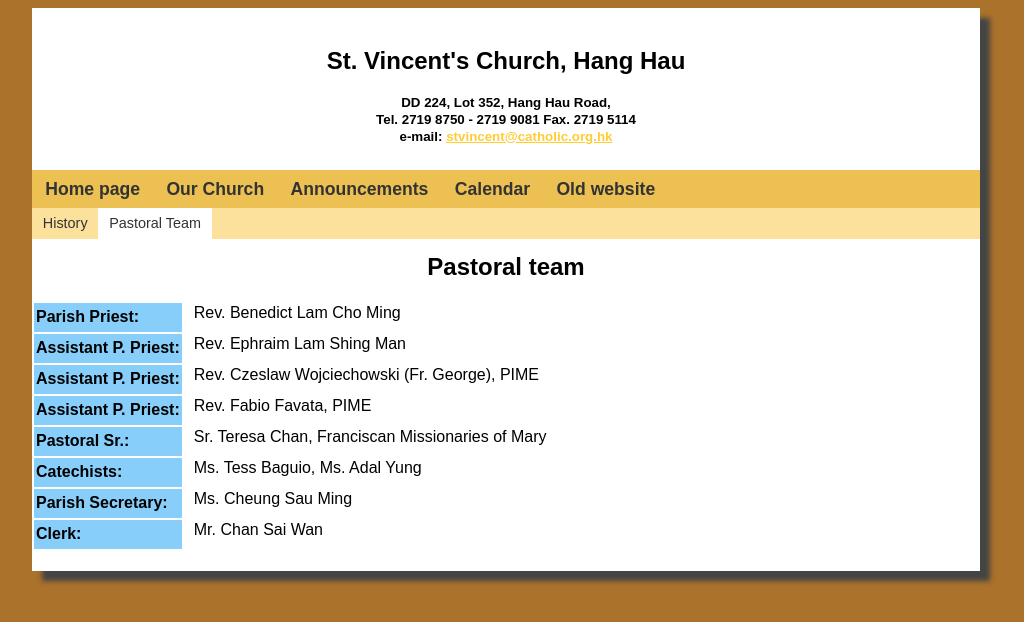
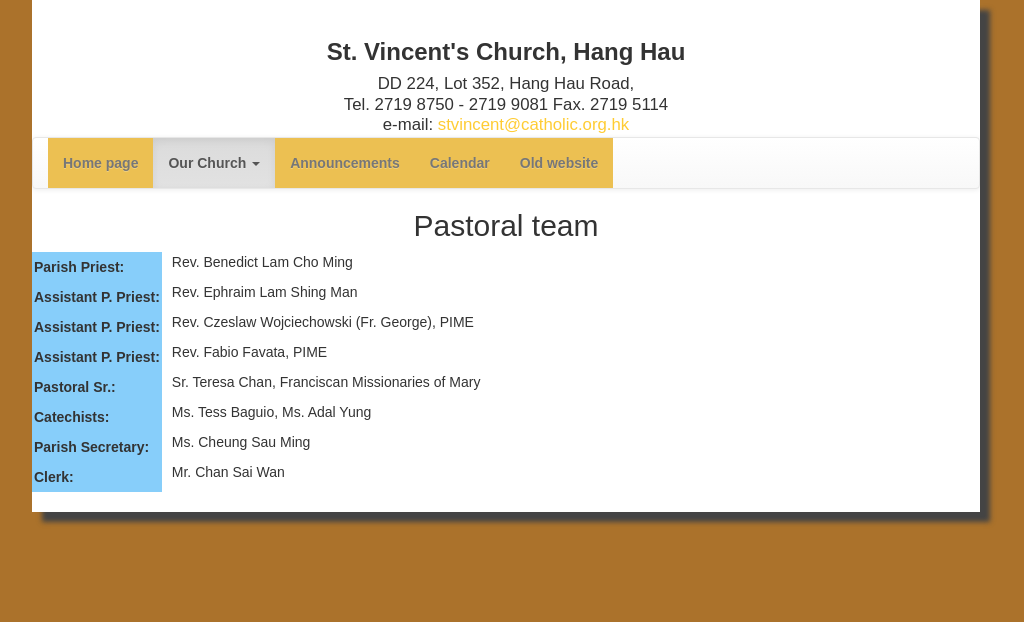
Before and after one commit to Mlvtrglvn/ChurchNew, a plain HTML site: page pastoral_team.html in a window 1280 px wide. Shown: the whole page, without its empty margins (134-1158 px from the left). Drawn offline with nearby package versions, Linux system fonts and the light colour scheme.

Commit message:
Light refresh of the website style

```diff
--- a/general_style.css
+++ b/general_style.css
@@ -13,6 +13,11 @@ article {
     padding-top: 0.5cm;
     overflow: auto;
     font-family: AGothic, sans-serif;
+}
+
+.background-navbar {
+    background-color: #ECC052;
+    font-weight: bold;
 }
 
 #pagecontent {
@@ -49,12 +54,13 @@ article {
     padding: 2px;
 }
 
-.newsitem {
-    padding-bottom: 10px;
+.center-header {
+    text-align: center;
 }
 
 .newsitem {
     margin: 4px;
+    padding-bottom: 10px;
     text-align: left;
 }
 
@@ -100,34 +106,34 @@ nav {
     background-color: #ECC052;
 }
 
-ul.MenuBarHorizontal {
-    padding: 0;
-    list-style-type: none;
-    font-size: 100%;
-    width: 100%;
-    float: left;
-    background-color: #ECC052;
-    margin-bottom: 0;
-}
+/*ul.MenuBarHorizontal {*/
+/*padding: 0;*/
+/*list-style-type: none;*/
+/*font-size: 100%;*/
+/*width: 100%;*/
+/*float: left;*/
+/*background-color: #ECC052;*/
+/*margin-bottom: 0;*/
+/*}*/
 
-ul.MenuBarHorizontal li {
-    margin: 0;
-    padding: 0;
-    list-style-type: none;
-    font-size: 110%;
-    text-align: left;
-    float: left;
-}
+/*ul.MenuBarHorizontal li {*/
+/*margin: 0;*/
+/*padding: 0;*/
+/*list-style-type: none;*/
+/*font-size: 110%;*/
+/*text-align: left;*/
+/*float: left;*/
+/*}*/
 
-ul.MenuBarHorizontal a {
-    display: block;
-    cursor: pointer;
-    background-color: #ECC052;
-    padding: 0.5em 0.75em;
-    color: #333;
-    text-decoration: none;
-    font-weight: bold;
-}
+/*ul.MenuBarHorizontal a {*/
+/*display: block;*/
+/*cursor: pointer;*/
+/*background-color: #ECC052;*/
+/*padding: 0.5em 0.75em;*/
+/*color: #333;*/
+/*text-decoration: none;*/
+/*font-weight: bold;*/
+/*}*/
 
 ul.submenu {
     padding: 0;
@@ -180,6 +186,14 @@ ul.submenu a {
     text-align: center;
 }
 
+.church-name {
+    font-weight: bold;
+}
+
+.address-line {
+    font-size: larger;
+}
+
 /* Google calendar */
 iframe {
     display: block;
--- a/pastoral_team.html
+++ b/pastoral_team.html
@@ -1,56 +1,62 @@
 <!DOCTYPE html>
 <html>
 <head>
-    <meta http-equiv="Content-Type" content="text/html; charset=utf-8"/>
+    <meta charset="utf-8">
+    <meta http-equiv="X-UA-Compatible" content="IE=edge">
+    <meta name="viewport" content="width=device-width, initial-scale=1">
+    <!--<meta http-equiv="Content-Type" content="text/html; charset=utf-8"/>-->
     <title>Pastoral team - St. Vincent's Church</title>
-    <script type="text/JavaScript">
-        <!--
-        function MM_preloadImages() { //v3.0
-            var d = document;
-            if (d.images) {
-                if (!d.MM_p) d.MM_p = new Array();
-                var i, j = d.MM_p.length, a = MM_preloadImages.arguments;
-                for (i = 0; i < a.length; i++)
-                    if (a[i].indexOf("#") != 0) {
-                        d.MM_p[j] = new Image;
-                        d.MM_p[j++].src = a[i];
-                    }
-            }
-        }
-        //-->
-    </script>
+
+    <script src="https://ajax.googleapis.com/ajax/libs/jquery/1.12.0/jquery.min.js"></script>
+    <!-- Latest compiled and minified CSS -->
+    <link rel="stylesheet" href="https://maxcdn.bootstrapcdn.com/bootstrap/3.3.6/css/bootstrap.min.css"
+          integrity="sha384-1q8mTJOASx8j1Au+a5WDVnPi2lkFfwwEAa8hDDdjZlpLegxhjVME1fgjWPGmkzs7" crossorigin="anonymous">
+
+    <!-- Optional theme -->
+    <link rel="stylesheet" href="https://maxcdn.bootstrapcdn.com/bootstrap/3.3.6/css/bootstrap-theme.min.css"
+          integrity="sha384-fLW2N01lMqjakBkx3l/M9EahuwpSfeNvV63J5ezn3uZzapT0u7EYsXMjQV+0En5r" crossorigin="anonymous">
+
+    <!-- Latest compiled and minified JavaScript -->
+    <script src="https://maxcdn.bootstrapcdn.com/bootstrap/3.3.6/js/bootstrap.min.js"
+            integrity="sha384-0mSbJDEHialfmuBBQP6A4Qrprq5OVfW37PRR3j5ELqxss1yVqOtnepnHVP9aJ7xS"
+            crossorigin="anonymous"></script>
     <link rel="stylesheet" type="text/css" href="./general_style.css"/>
 </head>
 
 <body>
 <article>
     <header>
-        <h1>St. Vincent's Church, Hang Hau</h1>
+        <h1 class="church-name">St. Vincent's Church, Hang Hau</h1>
 
-        <h2>DD 224, Lot 352, Hang Hau Road,</h2>
+        <h2 class="address-line">DD 224, Lot 352, Hang Hau Road,</h2>
 
-        <h2>Tel. 2719 8750 - 2719 9081 Fax. 2719 5114</h2>
+        <h2 class="address-line">Tel. 2719 8750 - 2719 9081 Fax. 2719 5114</h2>
 
-        <h2>e-mail: <a href="mailto:stvincent@catholic.org.hk">stvincent@catholic.org.hk</a></h2>
+        <h2 class="address-line">e-mail: <a href="mailto:stvincent@catholic.org.hk">stvincent@catholic.org.hk</a></h2>
     </header>
     <!--TODO: fix header image!!! -->
 
     <section id="menu">
-        <nav id="topmenu">
-            <ul class="MenuBarHorizontal">
-                <li><a href="./index.html">Home page</a></li>
-                <li><a href="./pastoral_team.html">Our Church</a></li>
-                <li><a href="./announcements.html">Announcements</a></li>
-                <li><a href="./calendar.html">Calendar</a></li>
-                <li><a href="./index_old.htm">Old website</a></li>
-            </ul>
-            <ul class="submenu">
-                <li><a href="history.html">History</a></li>
-                <li><a href="pastoral_team.html" class="submenu-selected">Pastoral Team</a></li>
-            </ul>
-
+        <nav class="navbar navbar-default" id="topmenu">
+            <div class="container-fluid">
+                <ul class="nav navbar-nav background-navbar">
+                    <li><a href="./index.html">Home page</a></li>
+                    <li class="dropdown active">
+                        <a href="#" class="dropdown-toggle" data-toggle="dropdown" role="button" aria-haspopup="true"
+                           aria-expanded="false">Our Church <span class="caret"></span></a>
+                        <ul class="dropdown-menu">
+                            <li><a href="history.html">History</a></li>
+                            <li class="active"><a href="./pastoral_team.html">Pastoral team</a></li>
+                        </ul>
+                    </li>
+                    <li><a href="./announcements.html">Announcements</a></li>
+                    <li><a href="./calendar.html">Calendar</a></li>
+                    <li><a href="./index_old.htm">Old website</a></li>
+                </ul>
+            </div>
         </nav>
     </section>
+
     <section id="subtitle">
         <h2>Pastoral team</h2>
     </section>
```
Also changed, not shown: announcements.html (+40 -30 lines), calendar.html (+40 -31 lines), history.html (+40 -35 lines), index.html (+40 -31 lines).
